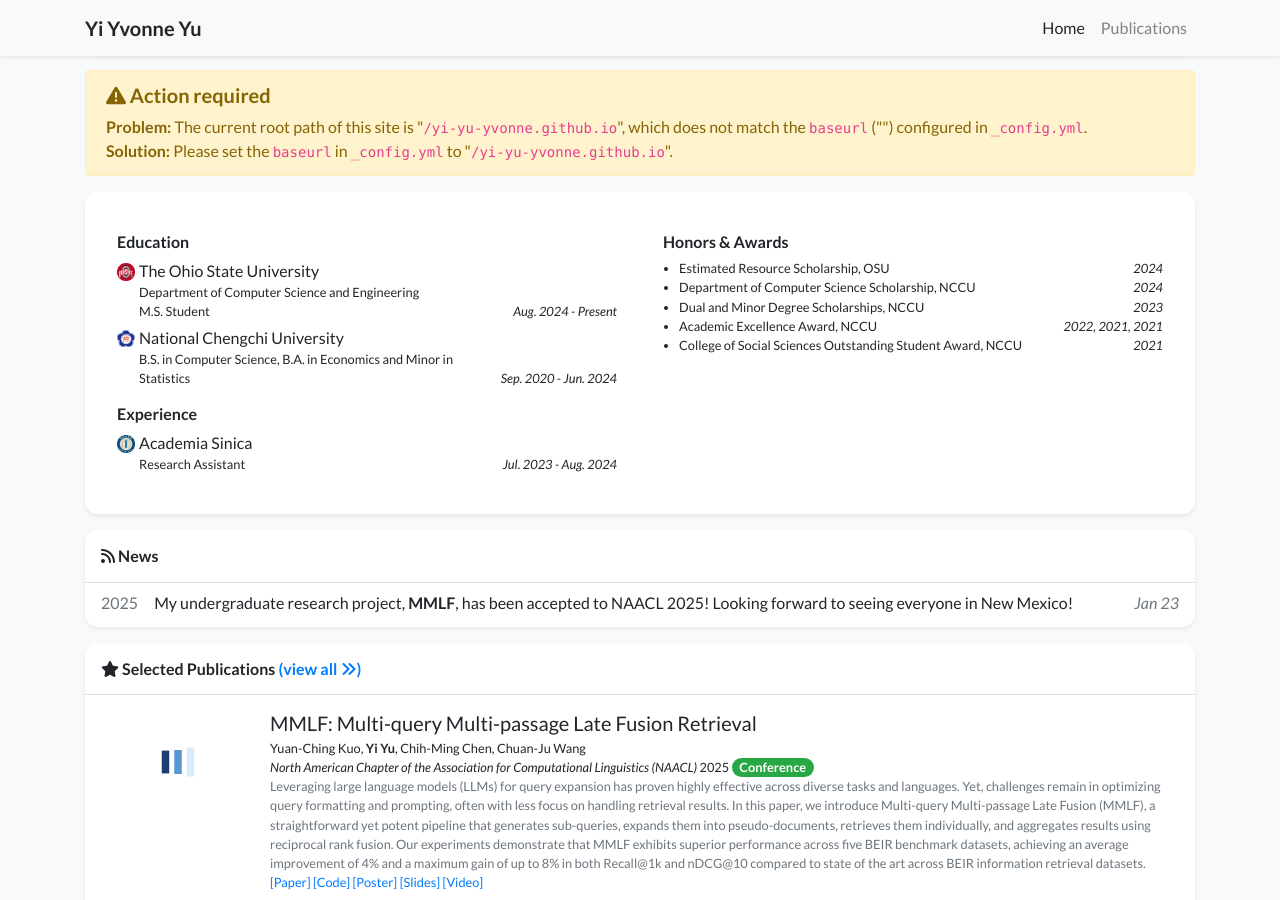
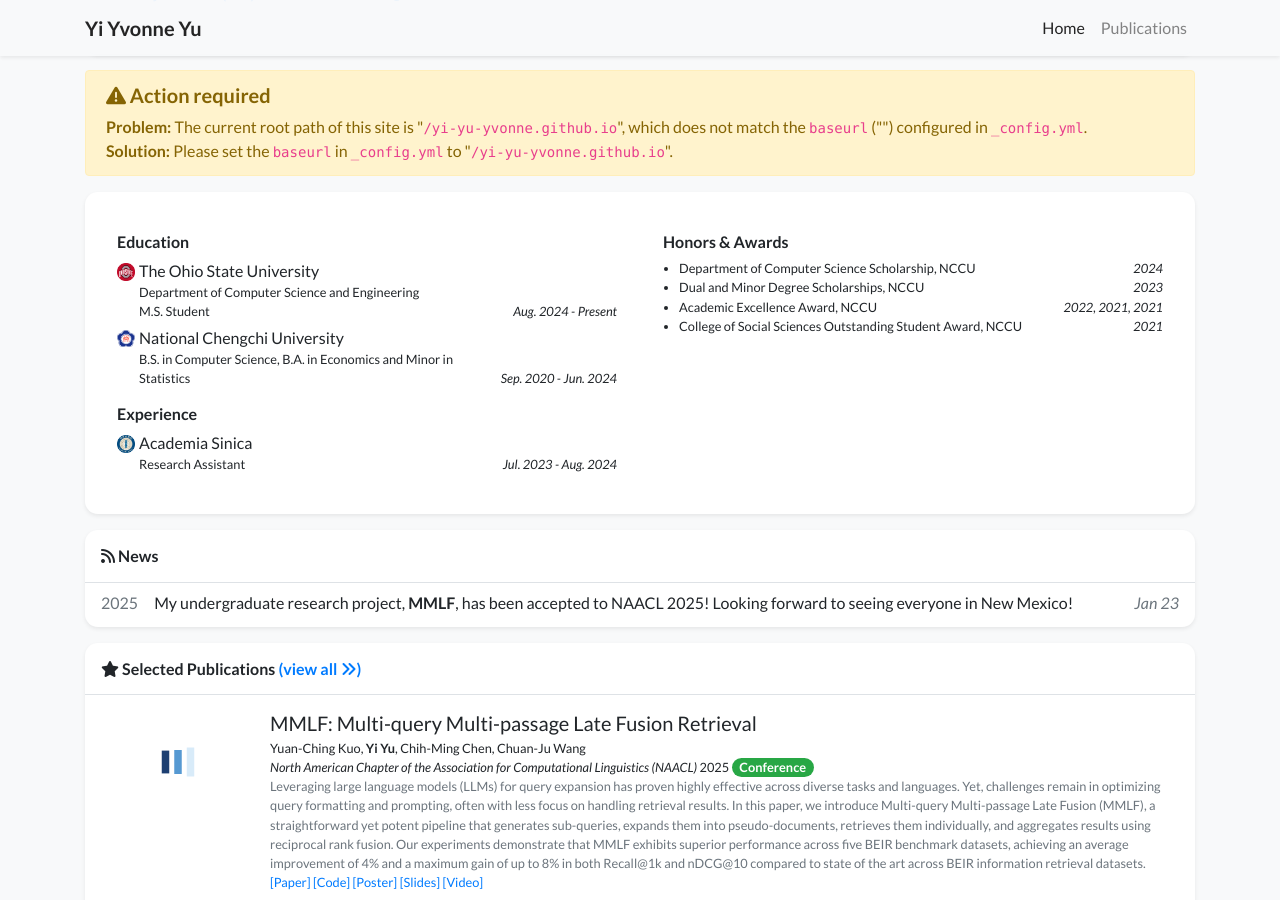
Before and after one commit to Yi-Yu-Yvonne/yi-yu-yvonne.github.io, a Jekyll site: the page built from index.html, in a window 1280 px wide and 900 px high, scrolled down 581 px. Built offline with Jekyll 4.4.1, drawn with Linux system fonts in a browser that asks for light colours; nearby versions of some CDN libraries; a style sheet for code colours, icons or effects is not loaded.

Commit message:
Update profile.yml

```diff
--- a/_data/profile.yml
+++ b/_data/profile.yml
@@ -55,8 +55,6 @@ experience:
   date: Jul. 2023 - Aug. 2024
 
 awards:
-- name: Estimated Resource Scholarship, OSU
-  date: 2024
 - name: Department of Computer Science Scholarship, NCCU
   date: 2024
 - name: Dual and Minor Degree Scholarships, NCCU
```
